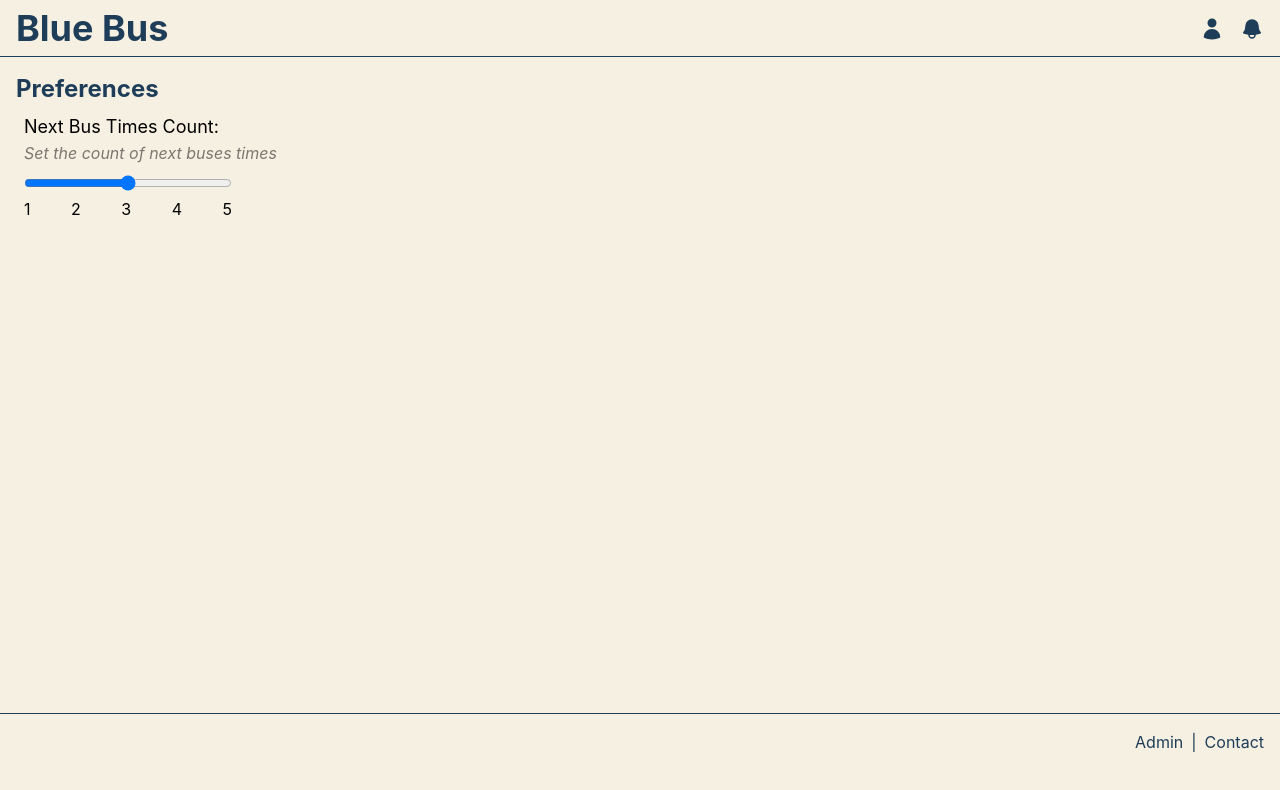
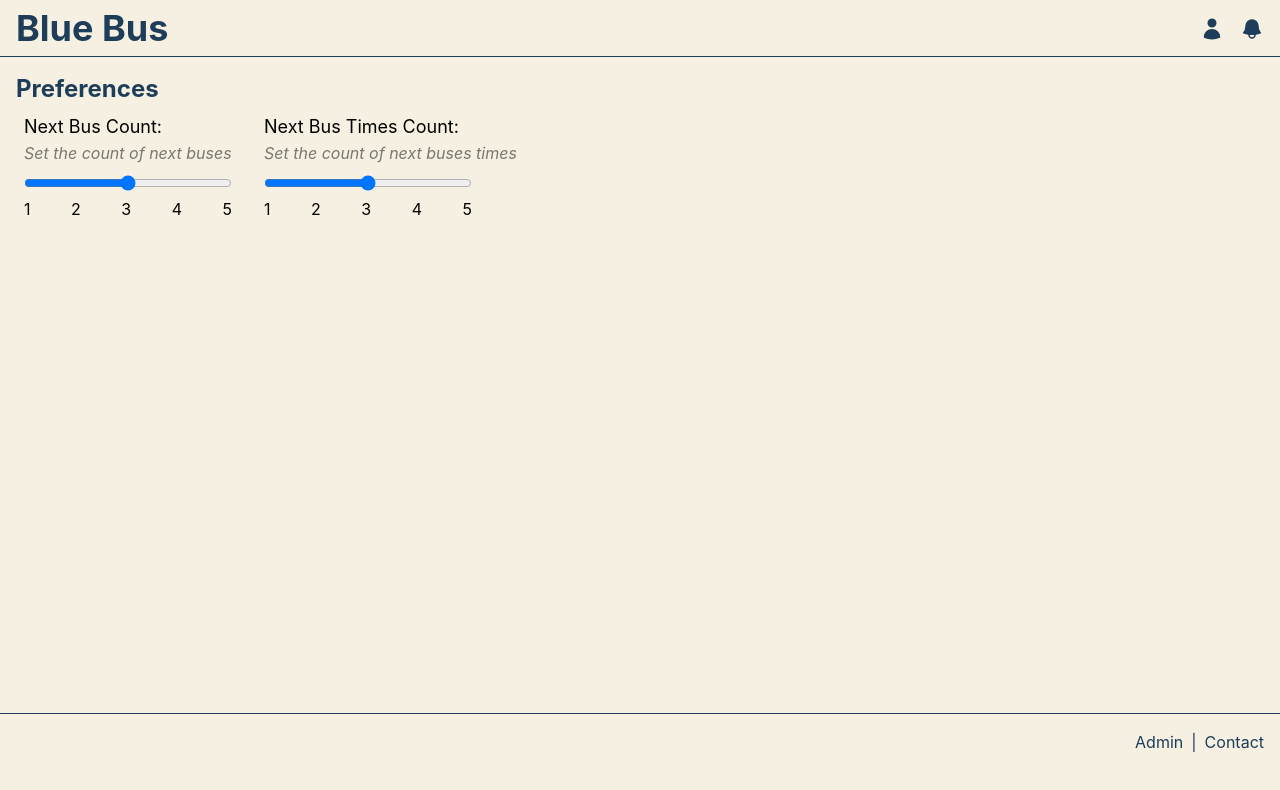
Before and after one commit to ParmarTarun/occt-blue-bus, a React (Create React App) app: page /occt-blue-bus/preferences in a window 1280 px wide. Shown: the top 790 px of the page. Built offline with nearby package versions, Linux system fonts and the light colour scheme.

Commit message:
✨ Add Next Bus Count Feature

```diff
--- a/src/components/NextBus.tsx
+++ b/src/components/NextBus.tsx
@@ -7,12 +7,11 @@ import { findNextBuses } from "../utility";
 import { usePreference } from "../context/preference";
 
 const NextBus = () => {
-  const defaultNextBusCount = 3;
   const { routes } = useRoutes();
-  const { nextBusTimesCount } = usePreference();
+  const { nextBusTimesCount, nextBusCount } = usePreference();
   const [nextBuses, setNextBuses] = useState<nextBusesType>({});
   const [expanded, setExpanded] = useState(false);
-  const [nextBusCount, setNextBusCount] = useState(defaultNextBusCount);
+  const [currentNextBusCount, setCurrentNextBusCount] = useState(nextBusCount);
   const totalNextBuses = Object.keys(nextBuses).length;
 
   const handleStopSelect = (stop: string) => {
@@ -23,10 +22,10 @@ const NextBus = () => {
   const toggleExpand = () => {
     if (expanded) {
       setExpanded(false);
-      setNextBusCount(defaultNextBusCount);
+      setCurrentNextBusCount(nextBusCount);
     } else {
       setExpanded(true);
-      setNextBusCount(totalNextBuses);
+      setCurrentNextBusCount(totalNextBuses);
     }
   };
   // eslint-disable-next-line react-hooks/exhaustive-deps
@@ -52,7 +51,7 @@ const NextBus = () => {
       </div>
       <div className="w-full grid lg:grid-cols-4 sm:grid-cols-1">
         {Object.entries(nextBuses)
-          .slice(0, nextBusCount)
+          .slice(0, currentNextBusCount)
           .map(([bus, times], i) => (
             <div key={i} className="p-2 border border-primary rounded-md m-2">
               <h3 className="text-primary mb-1">{bus.replaceAll("_", " ")}</h3>
@@ -65,15 +64,13 @@ const NextBus = () => {
               </div>
             </div>
           ))}
-        {totalNextBuses - defaultNextBusCount > 0 && (
+        {totalNextBuses - nextBusCount > 0 && (
           <p
             className="text-primary flex justify-center items-center cursor-pointer"
             onClick={() => toggleExpand()}
           >
             <>
-              {expanded
-                ? "collapse"
-                : totalNextBuses - defaultNextBusCount + " more"}
+              {expanded ? "collapse" : totalNextBuses - nextBusCount + " more"}
               {!expanded && (
                 <svg
                   xmlns="http://www.w3.org/2000/svg"
--- /dev/null
+++ b/src/components/NextBusCountSlider.tsx
@@ -0,0 +1,40 @@
+import { FC } from "react";
+
+interface nextBusCountSliderProps {
+  setNextBusCount: (p: number) => void;
+  nextBusCount: number;
+}
+
+const NextBusCountSlider: FC<nextBusCountSliderProps> = ({
+  nextBusCount,
+  setNextBusCount,
+}) => {
+  return (
+    <div className="flex flex-col gap-2 sm:w-max align-center px-2">
+      <div>
+        <p className="text-lg">Next Bus Count:</p>
+        <i className="opacity-50">Set the count of next buses </i>
+      </div>
+      <div className="md:w-52 sm:w-full">
+        <input
+          type="range"
+          name="nextbuscount"
+          min="1"
+          max="5"
+          onChange={(e) => setNextBusCount(+e.target.value)}
+          className="w-full bg-primary"
+          value={nextBusCount}
+        />
+        <div className="flex justify-between">
+          <span>1</span>
+          <span>2</span>
+          <span>3</span>
+          <span>4</span>
+          <span>5</span>
+        </div>
+      </div>
+    </div>
+  );
+};
+
+export default NextBusCountSlider;
--- a/src/context/preference.tsx
+++ b/src/context/preference.tsx
@@ -1,15 +1,24 @@
 import { createContext, useContext, useState } from "react";
 import { ReactChildrenProps } from "../types";
-import { getNextBusTimesCount, updateNextBusTimesCount } from "../utility";
+import {
+  getNextBusCount,
+  getNextBusTimesCount,
+  updateNextBusCount,
+  updateNextBusTimesCount,
+} from "../utility";
 
 type preferenceContextType = {
   nextBusTimesCount: number;
   setNextBusTimesCount: (p: number) => void;
+  nextBusCount: number;
+  setNextBusCount: (p: number) => void;
 };
 
 const PreferenceContext = createContext<preferenceContextType>({
   nextBusTimesCount: getNextBusTimesCount(),
   setNextBusTimesCount: () => {},
+  nextBusCount: getNextBusCount(),
+  setNextBusCount: () => {},
 });
 
 export function usePreference() {
@@ -20,15 +29,23 @@ export function PreferenceProvider({ children }: ReactChildrenProps) {
   const [nextBusTimesCount, _setNextBusTimesCount] = useState(
     getNextBusTimesCount()
   );
+  const [nextBusCount, _setNextBusCount] = useState(getNextBusCount());
 
   const setNextBusTimesCount = (p: number) => {
     updateNextBusTimesCount(p);
     _setNextBusTimesCount(p);
   };
 
+  const setNextBusCount = (p: number) => {
+    updateNextBusCount(p);
+    _setNextBusCount(p);
+  };
+
   const value = {
     nextBusTimesCount,
     setNextBusTimesCount,
+    nextBusCount,
+    setNextBusCount,
   };
   return (
     <>
--- a/src/pages/home.tsx
+++ b/src/pages/home.tsx
@@ -1,4 +1,4 @@
-import { useEffect, useState } from "react";
+import { useEffect } from "react";
 import NextBus from "../components/NextBus";
 import Schedule from "../components/Schedule";
 import { RoutesProvider } from "../context/route";
@@ -8,14 +8,15 @@ const HomePage = () => {
   const { fetchNotifications } = useNotifications();
   useEffect(() => {
     fetchNotifications();
+    // eslint-disable-next-line react-hooks/exhaustive-deps
   }, []);
   return (
     <RoutesProvider>
-      {/* <NextBus />
-      <Schedule /> */}
-      <div className="m-auto w-max text-2xl italic">
+      <NextBus />
+      <Schedule />
+      {/* <div className="m-auto w-max text-2xl italic">
         <p className="">Currently under maintenance!</p>
-      </div>
+      </div> */}
     </RoutesProvider>
   );
 };
--- a/src/pages/preferences.tsx
+++ b/src/pages/preferences.tsx
@@ -1,24 +1,21 @@
 import { useEffect } from "react";
 import { RoutesProvider } from "../context/route";
-import { preferencesType } from "../types";
 import { usePreference } from "../context/preference";
 import NextBusTimesCountSlider from "../components/NextBusTimesCountSlider";
+import NextBusCountSlider from "../components/NextBusCountSlider";
 
 const Preferences = () => {
-  const { nextBusTimesCount, setNextBusTimesCount } = usePreference();
-
-  const localPreferences: () => preferencesType = () => {
-    // get next bus count from localstorage or send default from context
-    const nbtc = parseInt(localStorage.getItem("nbtc") || "0");
-    return {
-      nextBusTimesCount: nbtc || nextBusTimesCount,
-    };
-  };
+  const {
+    nextBusTimesCount,
+    setNextBusTimesCount,
+    nextBusCount,
+    setNextBusCount,
+  } = usePreference();
 
   useEffect(() => {
-    // set next bus count value from localSTorage on first load
-    const { nextBusTimesCount } = localPreferences();
+    // set values from localSTorage on first load
     setNextBusTimesCount(nextBusTimesCount);
+    setNextBusCount(nextBusCount);
     // eslint-disable-next-line react-hooks/exhaustive-deps
   }, []);
 
@@ -27,10 +24,16 @@ const Preferences = () => {
       <div className="flex items-center justify-between mb-2">
         <h1 className="text-primary text-2xl font-bold">Preferences</h1>
       </div>
-      <NextBusTimesCountSlider
-        nextBusTimesCount={nextBusTimesCount}
-        setNextBusTimesCount={setNextBusTimesCount}
-      />
+      <div className="sm:flex sm:gap-4">
+        <NextBusCountSlider
+          nextBusCount={nextBusCount}
+          setNextBusCount={setNextBusCount}
+        />
+        <NextBusTimesCountSlider
+          nextBusTimesCount={nextBusTimesCount}
+          setNextBusTimesCount={setNextBusTimesCount}
+        />
+      </div>
     </RoutesProvider>
   );
 };
--- a/src/types.tsx
+++ b/src/types.tsx
@@ -27,7 +27,3 @@ export type feedbackType = {
   message: string;
   success: boolean;
 };
-
-export type preferencesType = {
-  nextBusTimesCount: number;
-};
--- a/src/utility/constants.ts
+++ b/src/utility/constants.ts
@@ -1 +1,2 @@
 export const DEFAULT_NEXT_BUS_TIMES_COUNT: number = 3;
+export const DEFAULT_NEXT_BUS_COUNT: number = 3;
--- a/src/utility/index.ts
+++ b/src/utility/index.ts
@@ -1,6 +1,9 @@
 import { routeProps } from "../data/routesData";
 import { nextBusesType } from "../types";
-import { DEFAULT_NEXT_BUS_TIMES_COUNT } from "./constants";
+import {
+  DEFAULT_NEXT_BUS_COUNT,
+  DEFAULT_NEXT_BUS_TIMES_COUNT,
+} from "./constants";
 
 export const getCurrentTime = () => {
   const d = new Date();
@@ -93,3 +96,15 @@ export const updateNextBusTimesCount = (number: number) => {
   // update current nextBusTimesCount for that user
   localStorage.setItem("nbtc", number.toString());
 };
+
+export const getNextBusCount = () => {
+  // read current nextBusCount for that user
+  const nextBusCount = parseInt(
+    localStorage.getItem("nbc") || DEFAULT_NEXT_BUS_COUNT.toString()
+  );
+  return nextBusCount;
+};
+export const updateNextBusCount = (number: number) => {
+  // update current nextBusCount for that user
+  localStorage.setItem("nbc", number.toString());
+};
```
